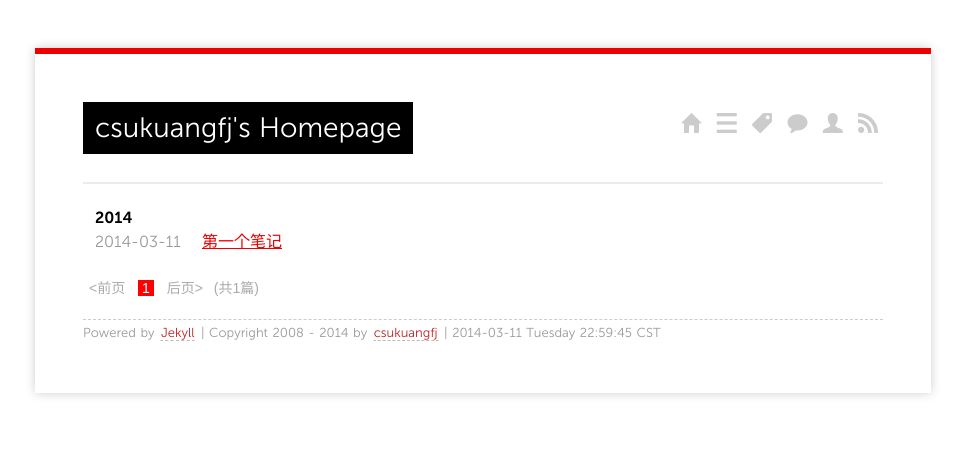
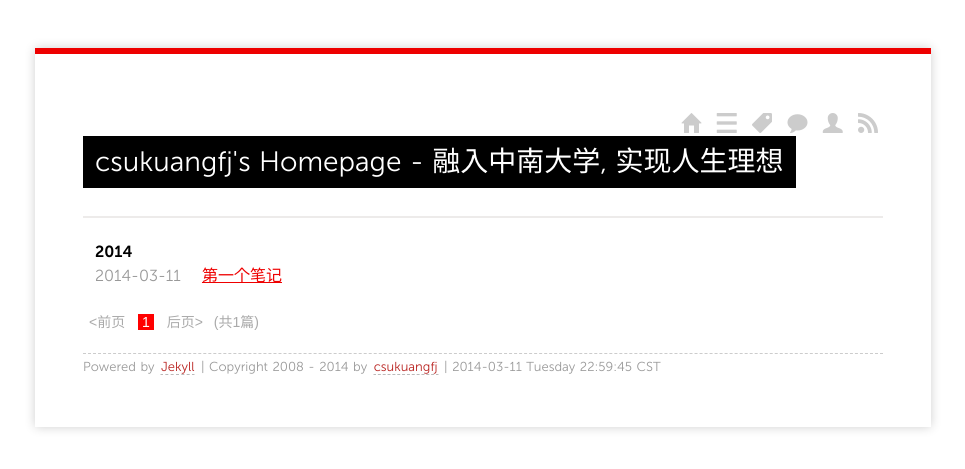
Before and after one commit to liu-ke/csukuangfj.github.io, a Jekyll site: the page built from index.html, in a window 1280 px wide. Shown: the top 469 px of the page, without its empty margins (157-1122 px from the left). Built offline with Jekyll 4.4.1, drawn with Linux system fonts in a browser that asks for light colours; Markdown is read by kramdown in place of the engine named in the settings; the list of posts is cut into pages by our own code.

Commit message:
modify index.html

```diff
--- a/index.html
+++ b/index.html
@@ -1,5 +1,5 @@
 ---
-title: csukuangfj's Homepage
+title: csukuangfj's Homepage - 融入中南大学, 实现人生理想
 layout: page
 ---
 
```
